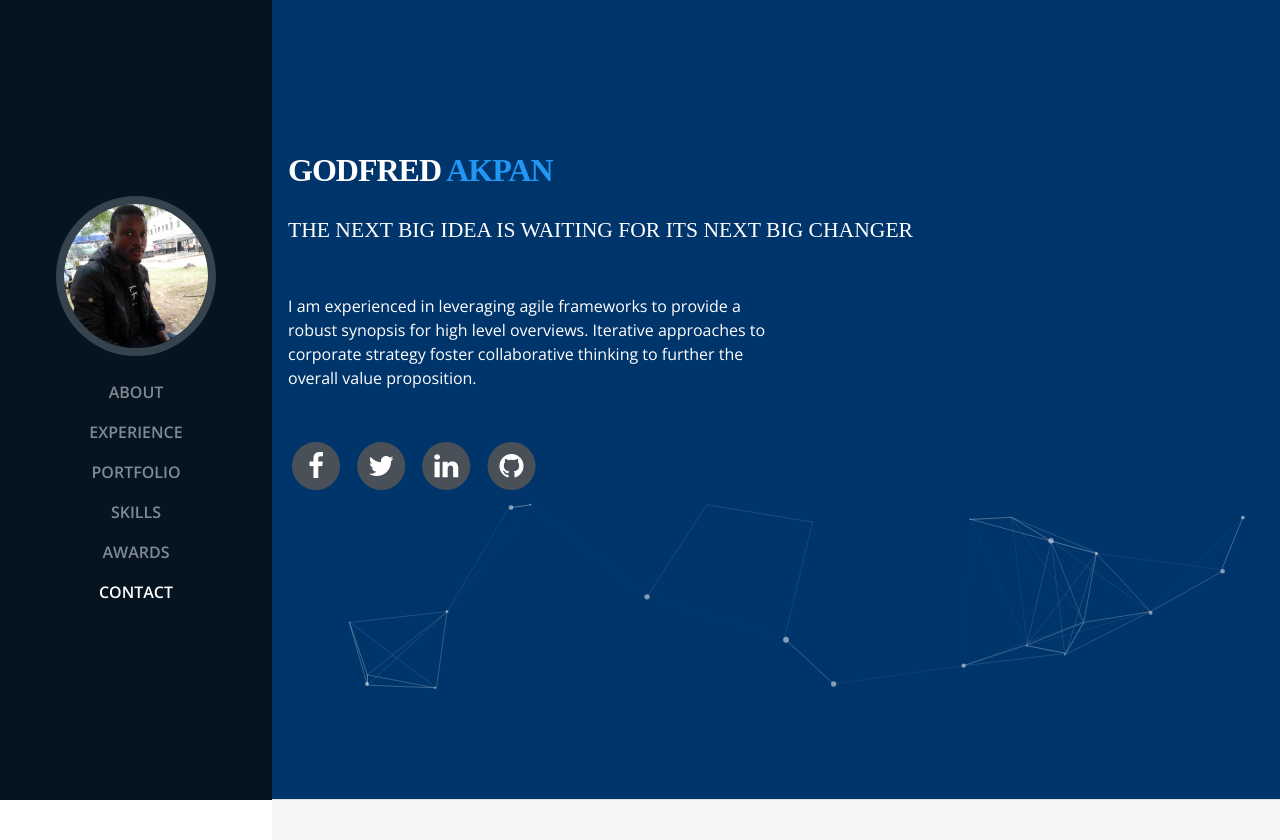
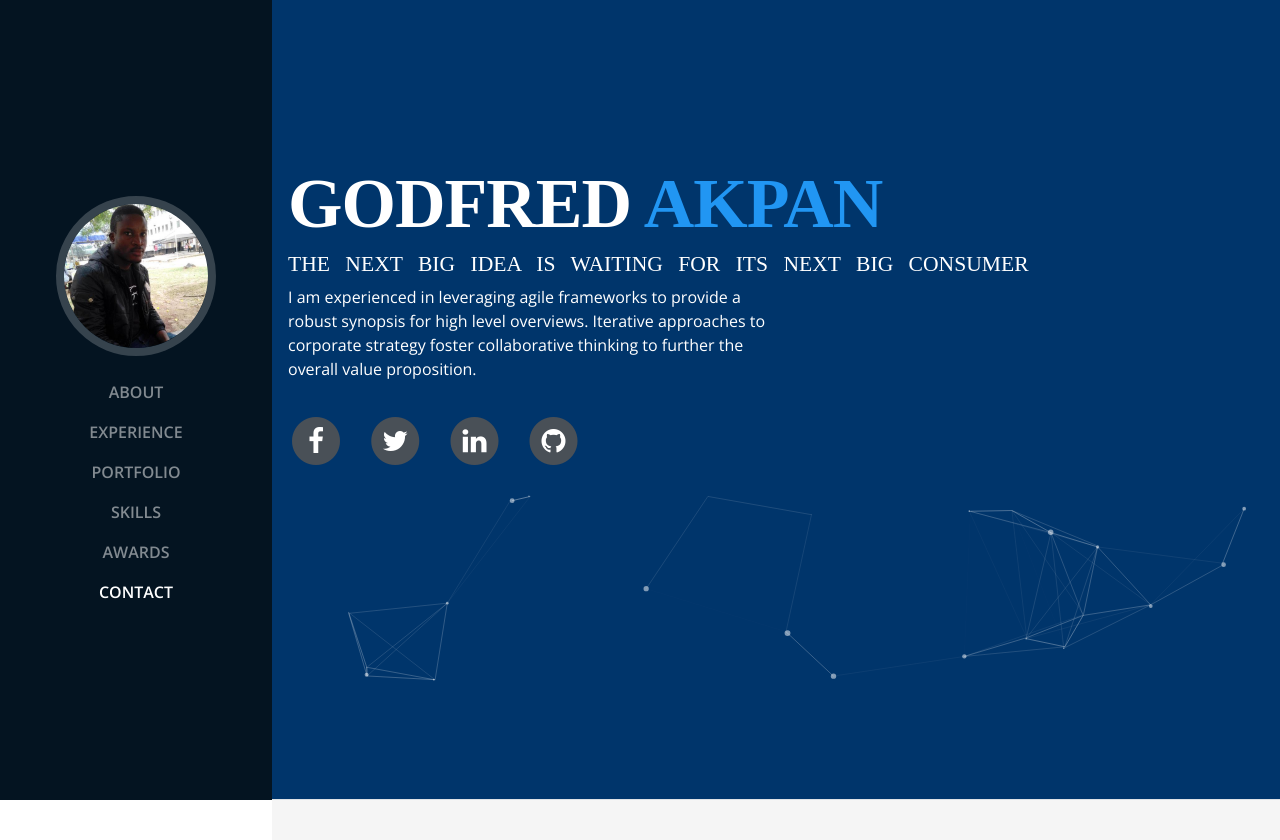
Before and after one commit to godfredakpan/myprofile, a PHP site: page / in a window 1280 px wide. Shown: the top 840 px of the page. Run offline with PHP 8.4, Linux system fonts and the light colour scheme; some libraries are stand-ins or nearby versions; some web fonts are replaced.

Commit message:
modified website

```diff
--- a/css/style.css
+++ b/css/style.css
@@ -173,8 +173,17 @@ a:active {
       margin: 0 auto 20px auto;
   }
 
+  .mb-0{
+    font-size: 70px !important;
+  }
+
   .mb-5{
     color: white !important;
+
+  }
+  .mb-51{
+    color: white !important;
+    word-spacing: 10PX;
   }
 
   section.resume-section {
--- a/index.html
+++ b/index.html
@@ -71,11 +71,11 @@
               <h1 class="mb-0" style="color: white !important;">Godfred
                 <span class="text-primary">Akpan</span>
               </h1>
-              <div class="subheading mb-5">THE NEXT BIG IDEA IS WAITING FOR ITS NEXT BIG CHANGER
+              <div class="subheading mb-5 mb-51" style="margin-bottom: 5px !important;">THE NEXT BIG IDEA IS WAITING FOR ITS NEXT BIG CONSUMER
 
               </div>
-              <p class="mb-5" style="max-width: 500px;" >I am experienced in leveraging agile frameworks to provide a robust synopsis for high level overviews. Iterative approaches to corporate strategy foster collaborative thinking to further the overall value proposition.</p>
-              <ul class="list-inline list-social-icons mb-0">
+              <p class="mb-5" style="max-width: 500px; margin-bottom: 0px !important;" >I am experienced in leveraging agile frameworks to provide a robust synopsis for high level overviews. Iterative approaches to corporate strategy foster collaborative thinking to further the overall value proposition.</p>
+              <ul class="list-inline list-social-icons mb-0" >
                   <li class="list-inline-item">
                       <a href="https://web.facebook.com/godfred.akpan.14" target="_blank">
                   <span class="fa-stack fa-lg">
@@ -347,7 +347,7 @@
               <div class="col-md-3 col-sm-6">
                   <div class="skill-item">
                       <img src="http://www.w3.org/html/logo/downloads/HTML5_Badge_512.png" width="40%">
-                      <h2><span class="counter"> 84 </span><span>%</span></h2>
+                      <h2><span class="counter"> 100 </span><span>%</span></h2>
                       <p>HTML5</p>
                   </div>
               </div>
@@ -365,6 +365,16 @@
                       <p>React JS</p>
                   </div>
               </div>
+
+              <div class="col-md-3 col-sm-6">
+                  <div class="skill-item">
+                      <img src="https://www.python.org/static/opengraph-icon-200x200.png" width="50%">
+                      <h2><span class="counter"> 75 </span><span>%</span></h2>
+                      <p>Python</p>
+                  </div>
+              </div>
+
+
                <div class="col-md-3 col-sm-6">
                   <div class="skill-item">
                       <img src="http://www.stickpng.com/assets/images/5847ea22cef1014c0b5e4833.png" width="35%">
```
